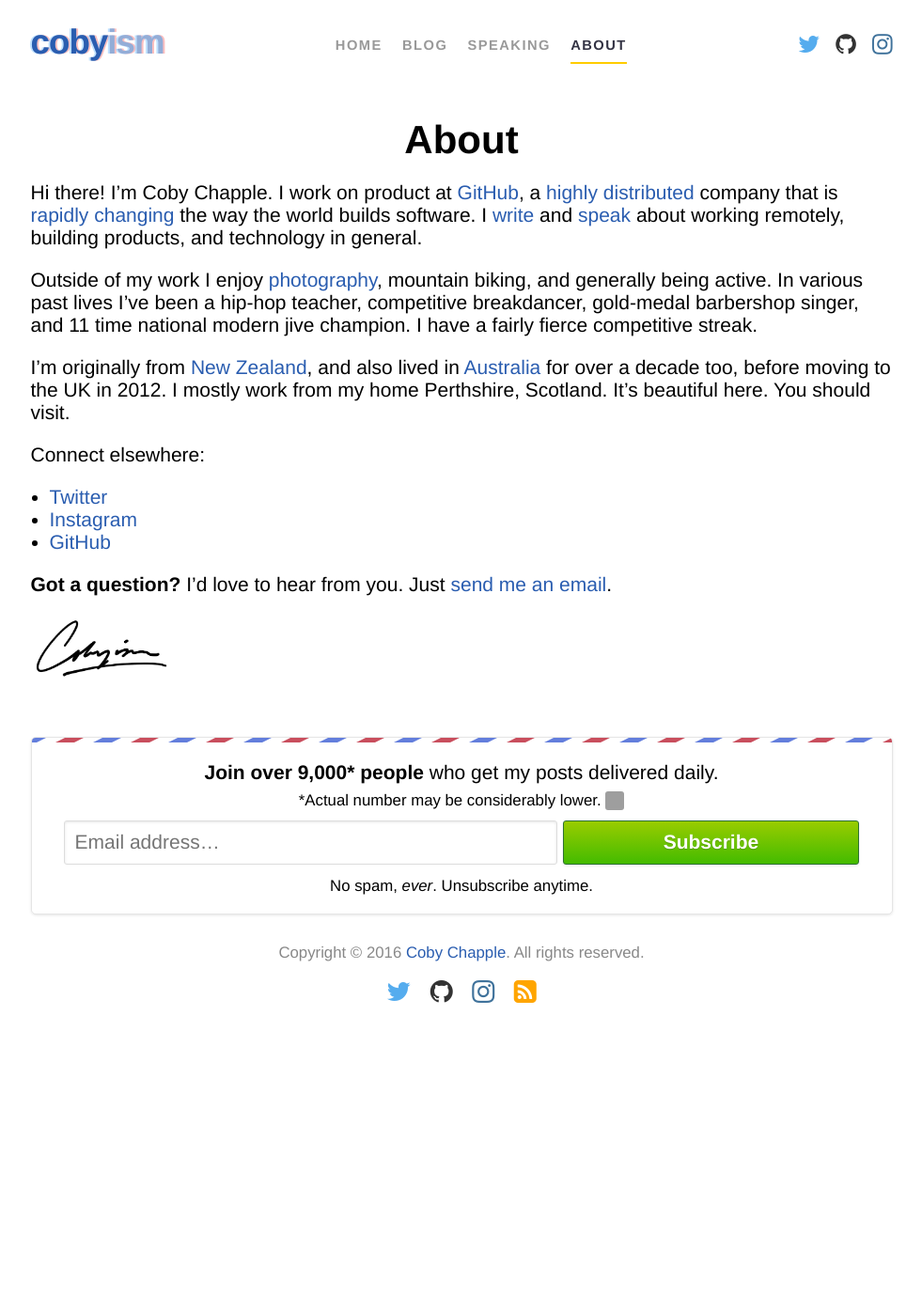
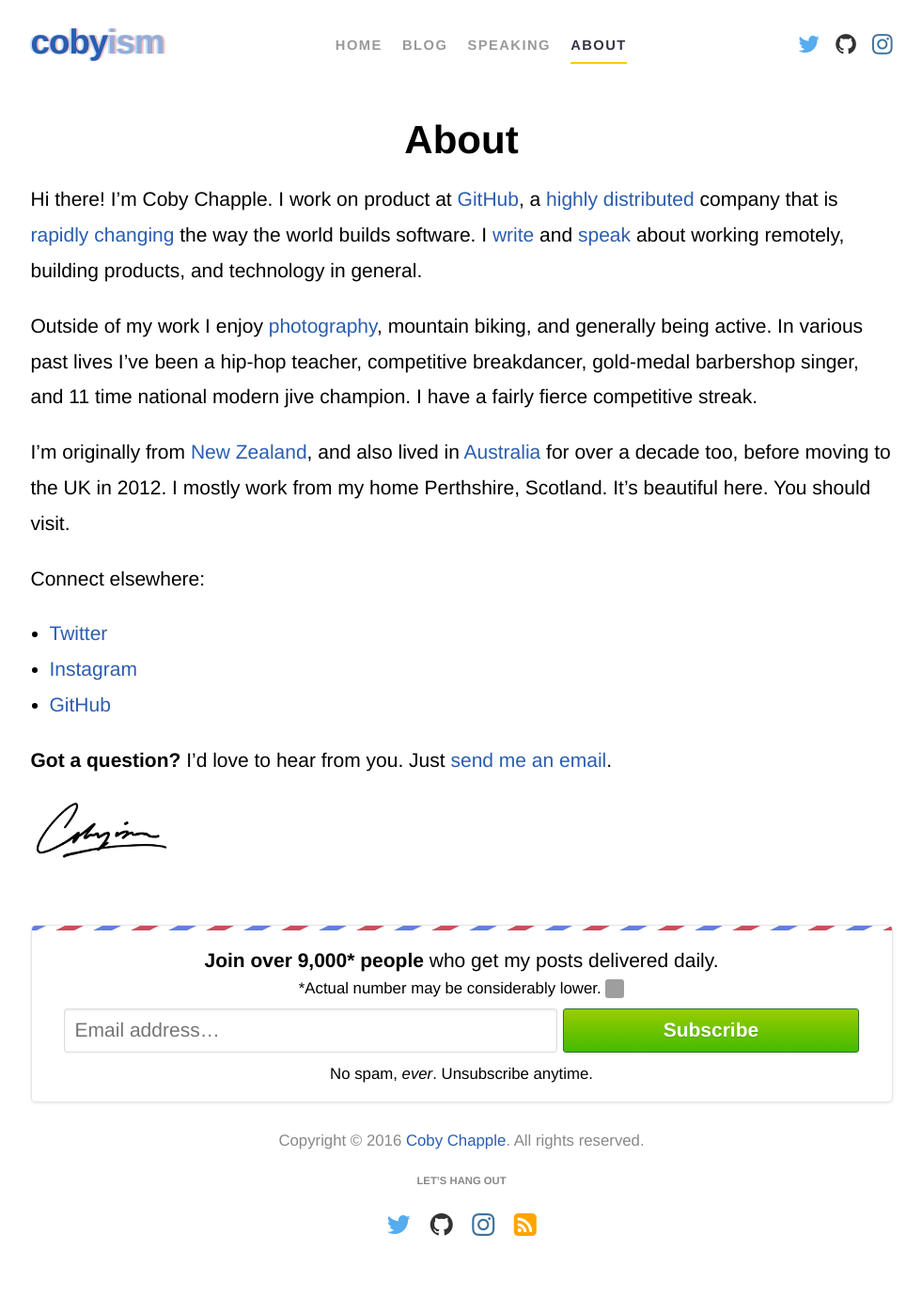
Before and after one commit to cobyism/archived-cobyism.github.io, a Jekyll site: the page built from about/index.md, in a window 1280 px wide. Shown: the whole page at 94% size, without its empty margins (149-1130 px from the left). Built offline with Jekyll 4.4.1, drawn with Linux system fonts in a browser that asks for light colours; nearby versions of some CDN libraries; before the commit the page ends 1149 px from its top, so only the background shows below that; grey boxes are pictures that could not be loaded.

Commit message:
some tweaks to footer, page line height

```diff
--- a/_includes/footer.html
+++ b/_includes/footer.html
@@ -2,6 +2,7 @@
   <div class="wrap">
     <p class="copyright">Copyright © {{ site.time | date: '%Y' }} <a href="{{ site.baseurl }}" id="footer-home-link">Coby&nbsp;Chapple</a>. All&nbsp;rights&nbsp;reserved.</p>
 
+    <h6>Let’s hang out</h6>
     <ul class="social-links">
       <li>
         <a href="https://twitter.com/{{ site.author.handle }}" target="_blank"  id="footer-twitter"><i class="fa fa-twitter icon-twitter" title="@{{ site.author.handle }} on Twitter"></i></a>
--- a/public/css/_base.scss
+++ b/public/css/_base.scss
@@ -96,3 +96,8 @@ h3 .fa {
   font-size: 1rem;
   margin-left: .25rem;
 }
+
+.page-content,
+.post-content {
+  line-height: 1.8em;
+}
--- a/public/css/_footer.scss
+++ b/public/css/_footer.scss
@@ -15,6 +15,10 @@ footer {
     padding: 0;
   }
 
+  h6 {
+    text-transform: uppercase;
+  }
+
   .social-links li {
     list-style: none;
     display: inline-block;
```
